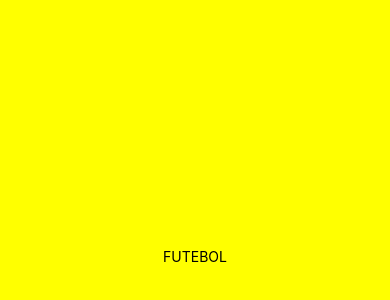
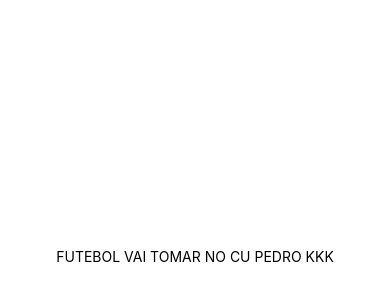
Before and after one commit to FutFabricas/Futebol-mobile, a React Native app: screen / in a window 390 px wide. Shown: the part 166-466 px from the top of the page. Built offline with nearby package versions, Linux system fonts and the light colour scheme.

Commit message:
sera que foi

```diff
--- a/App.js
+++ b/App.js
@@ -4,7 +4,7 @@ import { StyleSheet, Text, View } from 'react-native';
 export default function App() {
   return (
     <View style={styles.container}>
-      <Text>FUTEBOL</Text>
+      <Text>FUTEBOL VAI TOMAR NO CU PEDRO KKK</Text>
       <StatusBar style="auto" />
     </View>
   );
@@ -13,7 +13,7 @@ export default function App() {
 const styles = StyleSheet.create({
   container: {
     flex: 1,
-    backgroundColor: '#ff0',
+    backgroundColor: '#fff',
     alignItems: 'center',
     justifyContent: 'center',
   },
```
